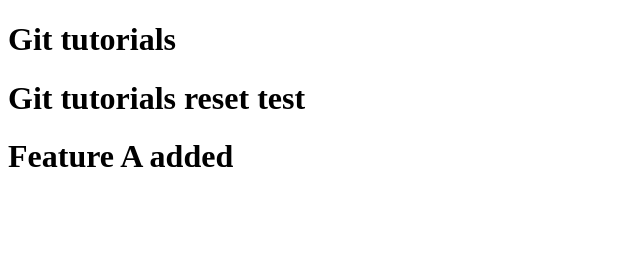
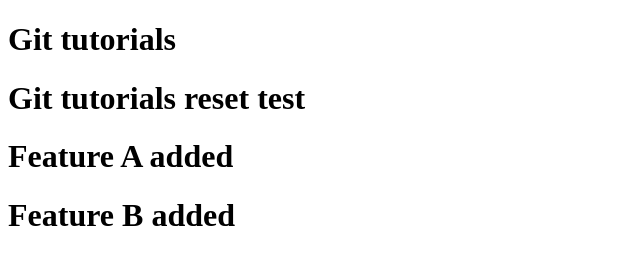
Before and after one commit to shafeequeShafee/GitTutorial, a plain HTML site: page index.html in a window 1280 px wide. Shown: the whole page, without its empty margins (0-640 px from the left). Drawn offline with Linux system fonts and the light colour scheme.

Commit message:
feature B added

```diff
--- a/index.html
+++ b/index.html
@@ -11,6 +11,7 @@
     <h1>Git tutorials</h1>
     <h1>Git tutorials reset test</h1>
     <h1>Feature A added</h1>
+    <h1>Feature B added</h1>
 
 
 </body>
```
